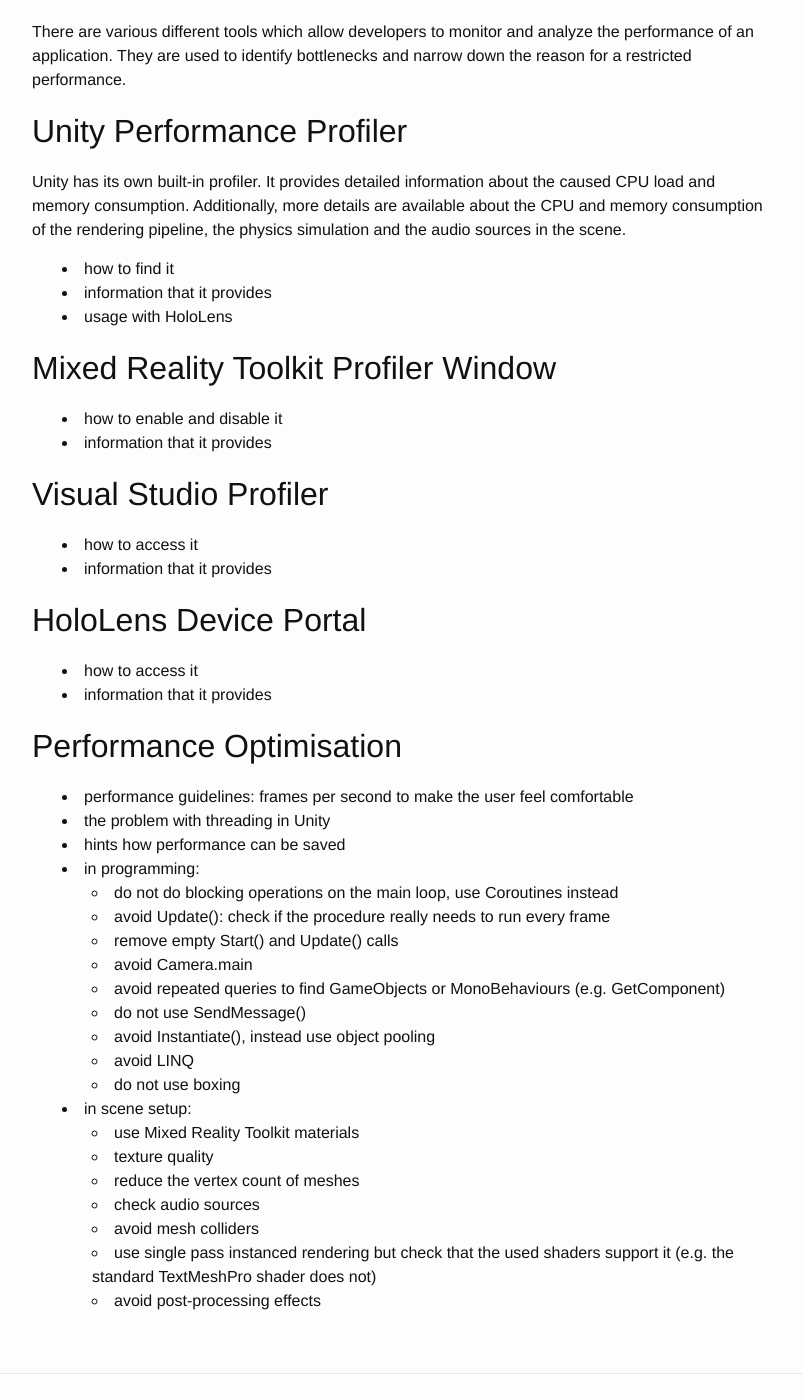
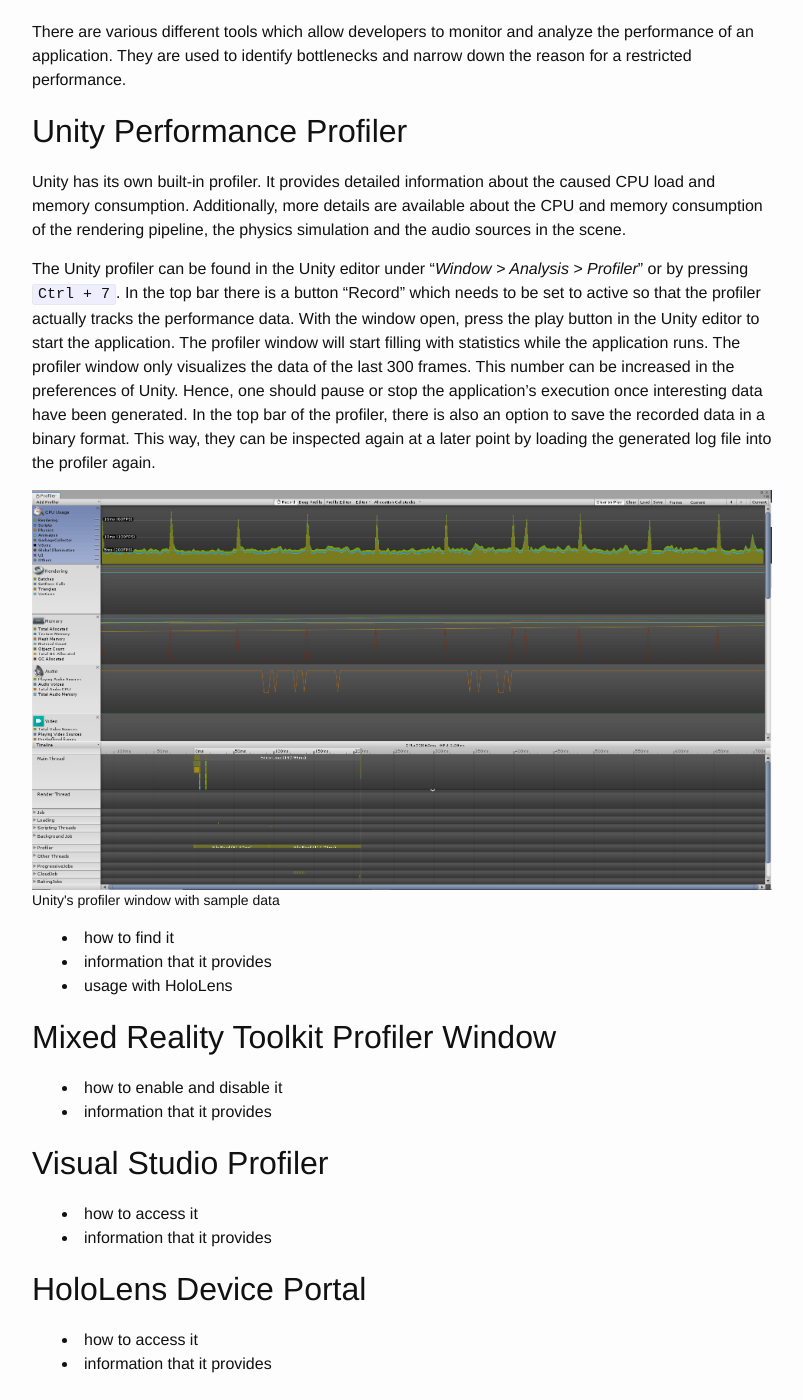
Before and after one commit to klamma/ar-for-eu-book, a Jekyll site: the page built from _pages/chapters/performance_profiling.md, in a window 1280 px wide and 1400 px high, scrolled down 662 px. Shown: the whole window, without its empty margins (238-1041 px from the left). Built offline with Jekyll 4.4.1, drawn with Linux system fonts in a browser that asks for light colours; nearby versions of some CDN libraries.

Commit message:
described Unity performance profiler

```diff
--- a/_pages/chapters/performance_profiling.md
+++ b/_pages/chapters/performance_profiling.md
@@ -32,6 +32,18 @@
 Unity has its own built-in profiler.
 It provides detailed information about the caused CPU load and memory consumption.
 Additionally, more details are available about the CPU and memory consumption of the rendering pipeline, the physics simulation and the audio sources in the scene.
+
+The Unity profiler can be found in the Unity editor under "*Window > Analysis > Profiler*" or by pressing `Ctrl + 7`.
+In the top bar there is a button "Record" which needs to be set to active so that the profiler actually tracks the performance data.
+With the window open, press the play button in the Unity editor to start the application.
+The profiler window will start filling with statistics while the application runs.
+The profiler window only visualizes the data of the last 300 frames.
+This number can be increased in the preferences of Unity.
+Hence, one should pause or stop the application's execution once interesting data have been generated.
+In the top bar of the profiler, there is also an option to save the recorded data in a binary format.
+This way, they can be inspected again at a later point by loading the generated log file into the profiler again.
+
+{% include image.html url="/assets/figures/performance_profiling/UnityProfiler.png" base=pathToRoot description="Unity's profiler window with sample data" %}
 
 - how to find it
 - information that it provides
```
Also changed, not shown: assets/figures/performance_profiling/UnityProfiler.png (added).
